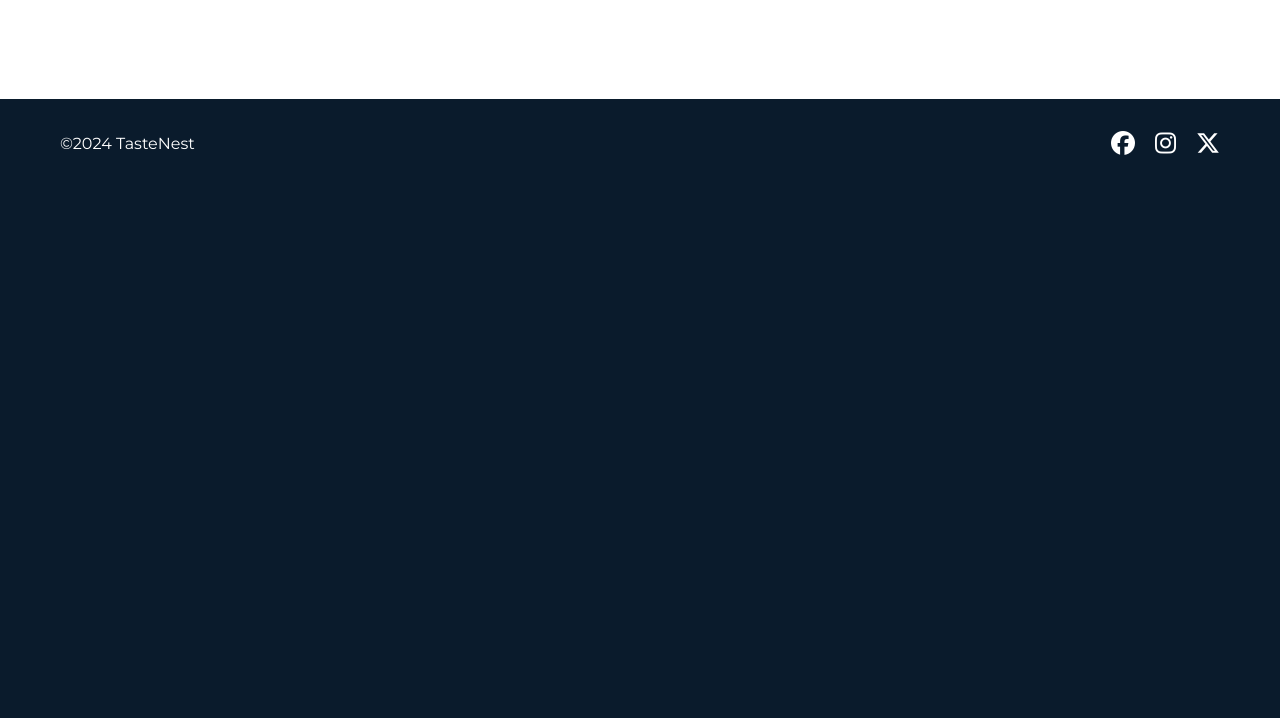
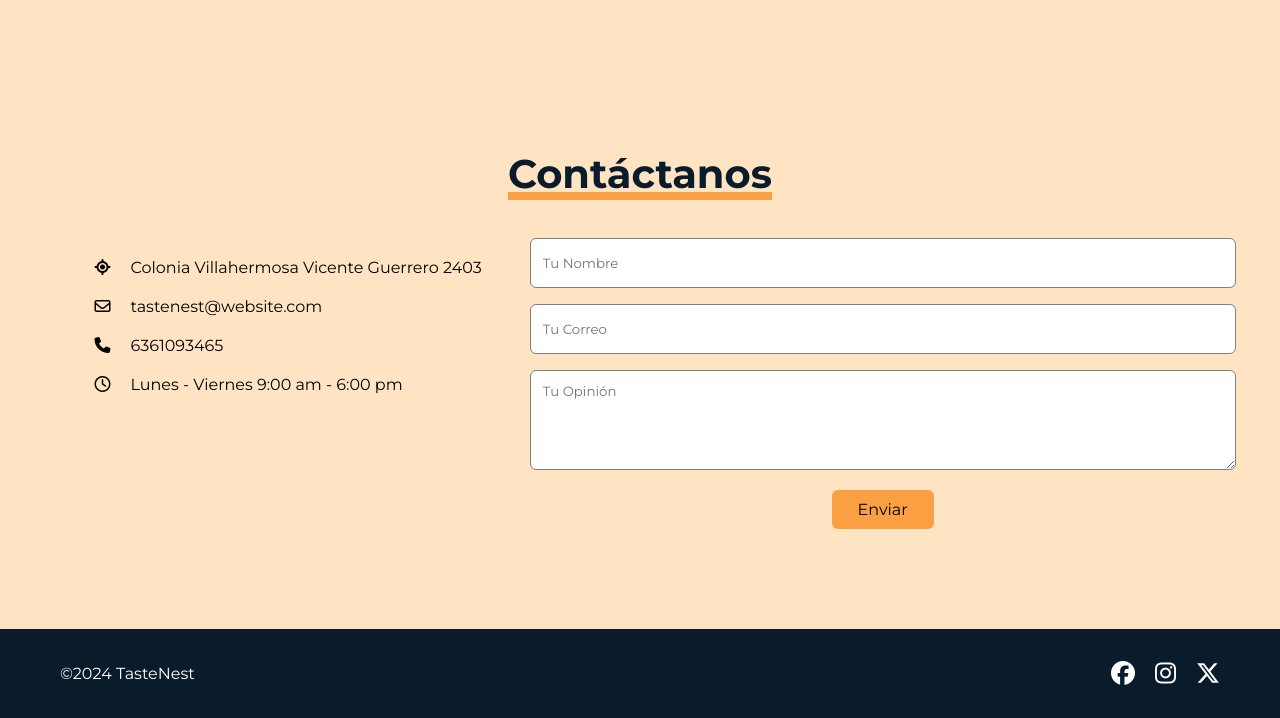
Before and after one commit to Adairowo/TasteNest.github.io, a PHP site: page / in a window 1280 px wide. Shown: the part 1512-2230 px from the top of the page. Before the commit the page ends 1667 px from the top, so only its background shows below. Run offline with PHP 8.4, Linux system fonts and the light colour scheme; some libraries are stand-ins or nearby versions.

Commit message:
Seccion de contacto
Seccion de contacto agregada

```diff
--- a/index.html
+++ b/index.html
@@ -77,6 +77,36 @@
             </ul>
         </div>
     </section>
+    <section class="contactoseccion">
+        <h2 class="contacto-titulo">Contáctanos</h2>
+        <div class="section-content">
+            <ul class="contactoinfolista">
+                <li class="contactoinfo">
+                    <i class="fa-solid fa-location-crosshairs"></i>
+                    <p>Colonia Villahermosa Vicente Guerrero 2403</p>
+                </li>
+                <li class="contactoinfo">
+                    <i class="fa-regular fa-envelope"></i>
+                    <p>tastenest@website.com</p>
+                </li>
+                <li class="contactoinfo">
+                    <i class="fa-solid fa-phone"></i>
+                    <p>6361093465</p>
+                </li>
+                <li class="contactoinfo">
+                    <i class="fa-regular fa-clock"></i>
+                    <p>Lunes - Viernes 9:00 am - 6:00 pm</p>
+                </li>
+            </ul>
+            <form action="" class="contact-form">
+                <input type="text" placeholder="Tu Nombre" class="form-input" required>
+                <input type="text" placeholder="Tu Correo" class="form-input" required>
+                <textarea placeholder="Tu Opinión" class="form-input" required></textarea>
+                <button class="submit-button">Enviar</button>
+            </form>
+        </div>
+    </section>
+
 
 
 
--- a/login.html
+++ b/login.html
@@ -37,7 +37,7 @@
                 </button>
             </div>
             <div class="registrarse">
-                No tienes una cuenta?<a href="register.html"> Registrarseeee</a>
+                No tienes una cuenta?<a href="register.html"> Registrarse</a>
             </div>
         </form>
     </div>
--- a/styles.css
+++ b/styles.css
@@ -170,6 +170,7 @@ header .navbar{
 
 .galeriaseccion {
     padding: 50px 60px 100px;
+    background-color: bisque;
 }
 
 .galeriaseccion .galeriatitulo {
@@ -177,6 +178,9 @@ header .navbar{
     margin-bottom: 40px; /* Espacio entre el título y la galería */
     font-size: 2.5rem;
     color: rgb(10, 27, 44);
+    text-decoration: underline;
+    text-decoration-color: rgb(250, 159, 66);
+    text-decoration-thickness: 0.5rem;
 }
 
 .galeriaseccion .galerialista{
@@ -201,6 +205,82 @@ header .navbar{
 .galeriaseccion .galeriaobjetos:hover .galeriaimg{ /*Voy a darle animacion para cuando pase el mouse*/
     transform: scale(1.3);
 }
+/*SECCION DE CONTACTO ESTILOS */
+.contactoseccion {
+    padding: 50px 0 100px;
+    text-align: center;
+    background-color: bisque;
+}
+
+.contactoseccion .contacto-titulo {
+    text-align: center;
+    margin-bottom: 40px;
+    font-size: 2.5rem;
+    color: rgb(10, 27, 44);
+    text-decoration: underline;
+    text-decoration-color: rgb(250, 159, 66);
+    text-decoration-thickness: 0.5rem;
+}
+
+.contactoseccion .section-content {
+    display: flex;
+    gap: 48px;
+    align-items: flex-start;
+    justify-content: center;
+}
+
+.contactoseccion .contactoinfolista {
+    margin-left: 50px;
+}
+
+.contactoseccion .contactoinfolista .contactoinfo {
+    display: flex;
+    gap: 20px;
+    margin: 20px 0;
+    align-items: center;
+}
+
+.contactoinfo .contactoinfolista .contactoinfo i {
+    font-size: 24rem;
+}
+
+.contactoseccion .contact-form .form-input {
+    width: 100%;
+    height: 50px;
+    padding: 0 12px;
+    outline: none;
+    margin-bottom: 16px;
+    background-color: white;
+    border-radius: 6px;
+    border: 1px solid gray;
+}
+
+.contactoseccion .contact-form .form-input:focus {
+    border-color: rgb(58, 36, 8);
+}
+
+.contactoseccion .contact-form textarea.form-input {
+    height: 100px;
+    padding: 12px;
+    resize: vertical;
+}
+
+.contactoseccion .contact-form .submit-button {
+    padding: 10px 26px;
+    background-color: #fa9f42;
+    font-size: 1rem;
+    color: black;
+    border-radius: 6px;
+    border: none; /* Eliminar borde */
+    transition: background-color 0.3s ease;
+}
+
+.contactoseccion .contact-form .submit-button:hover {
+    background-color: #e68a2f; /* Color de fondo al pasar el mouse */
+    color: white;
+}
+
+
 
 /*Footer diseno css!!!!!!!!!!!*/
 .footer-section {
@@ -309,6 +389,10 @@ header .navbar{
         width: calc((100% - 32px) / 2); /* 2 columnas en tablets */
     }
 
+    .landingseccion {
+        padding-top: 80px; /* Espacio para el navbar en mobile */
+    }
+
     .landingseccion .detalles {
         padding-bottom: 30px;
     }
@@ -330,6 +414,7 @@ header .navbar{
 
 
 
+
 }
 
 @media screen and (max-width: 600px) {
--- a/styleslogin.css
+++ b/styleslogin.css
@@ -16,6 +16,7 @@ body{
     padding:0;
     font-family:sans-serif;
     background-image: url('https://cdn.pixabay.com/photo/2017/01/26/02/06/platter-2009590_1280.jpg');
+    background-color: #19334C;
     background-size: cover;
     background-position: center;
     background-repeat: no-repeat;
```
Also changed, not shown: pedidos.html (added, +12 -0 lines).
